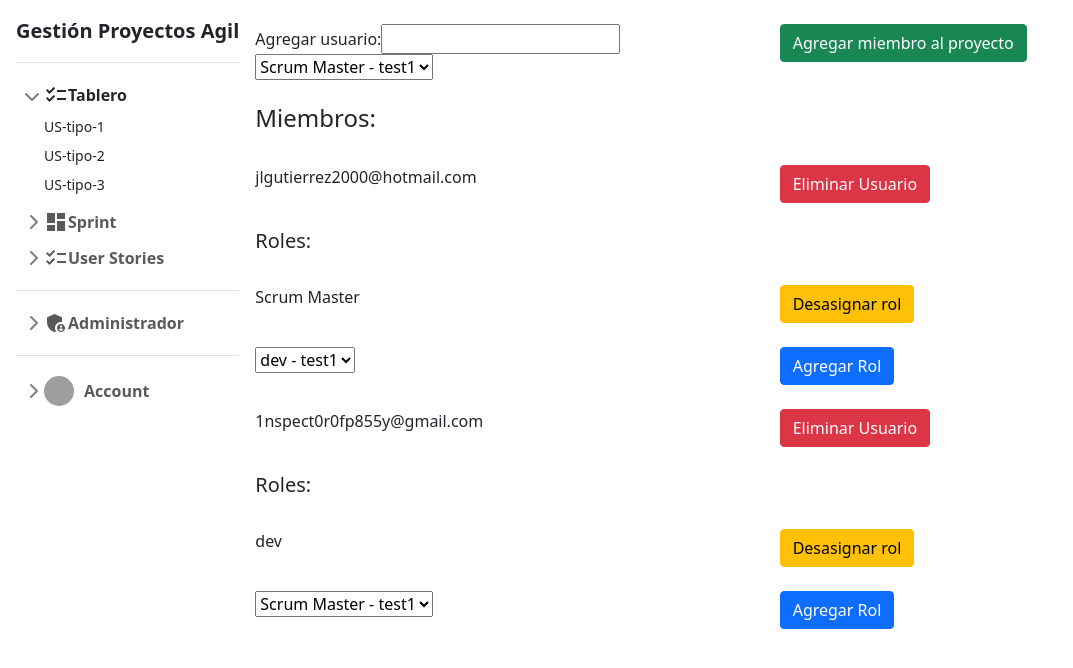
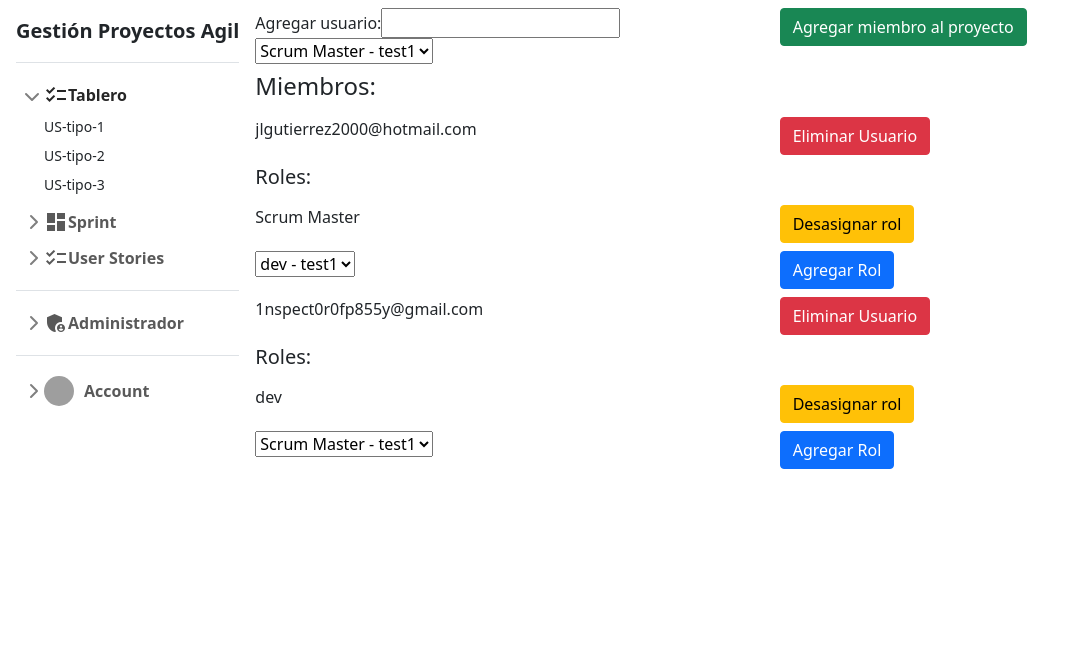
Before and after one commit to jg2kpy/gestion_proyectos_agile, a Django app: page /usuarios/equipo/1/ in a window 1280 px wide. Shown: the top 668 px of the page, without its empty margins (0-1073 px from the left). Run offline with Django 4.2, Linux system fonts and the light colour scheme; a user stored in the database is signed in; data comes from the database, SQL or seed files in the repository; parts of the project's set-up code (start-up, migrations or seed data) failed here and were passed over; some libraries are stand-ins or nearby versions; grey boxes are pictures that could not be loaded.

Commit message:
cambiar el margin top a 2

```diff
--- a/templates/usuarios_equipos/equiporoles.html
+++ b/templates/usuarios_equipos/equiporoles.html
@@ -5,7 +5,7 @@
 {% tiene_rol_en_proyecto user "Scrum Master" proyecto.id as es_master %}
 
 {% if es_master %}
-    <div class="row mt-4">
+    <div class="row mt-2">
         <div class="col-lg-6">
             <form action="{% url 'vista_equipo' proyecto_id %}" method="POST">
 
@@ -26,14 +26,14 @@
             </div>
             </form>
     </div>
-    <div class="row mt-4">
+    <div class="row mt-2">
         <div class="col-lg-6">
             <h4>Miembros:</h4>
         </div>
     </div>
     {% for miembros in proyecto.usuario.all %}
     {% obtener_rol_en_proyecto miembros proyecto.id as rolesActual %}
-        <div class="row mt-4">
+        <div class="row mt-2">
             <div class="col-lg-6">
                 <form action="{% url 'vista_equipo' proyecto_id %}" method="POST">
 
@@ -49,13 +49,13 @@
                 </div>
                 </form>
         </div>
-        <div class="row mt-4">
+        <div class="row mt-2">
             <div class="col-lg-12">
                 <h5>Roles:</h5>
             </div>
         </div>
         {% for r in rolesActual %}
-            <div class="row mt-4">
+            <div class="row mt-2">
                 <div class="col-6">
                     <form action="{% url 'vista_equipo' proyecto_id %}" method="POST">
 
@@ -76,7 +76,7 @@
 
         {% tiene_todos_los_roles miembros proyecto as tiene_todo %}
         {% if tiene_todo %}
-        <div class="row mt-4">
+        <div class="row mt-2">
             <div class="col-lg-6">
                 <form action="{% url 'vista_equipo' proyecto_id %}" method="POST">
 
@@ -103,18 +103,18 @@
 {% else %}
     {% for miembros in proyecto.usuario.all %}
     {% obtener_rol_en_proyecto miembros proyecto.id as rolesActual %}
-        <div class="row mt-4">
+        <div class="row mt-2">
             <div class="col-lg-12">
                 <h4>{{ miembros.email }}</h4>
             </div>
         </div>
-        <div class="row mt-4">
+        <div class="row mt-2">
             <div class="col-lg-12">
                 <h5>Roles:</h5>
             </div>
         </div>
         {% for r in rolesActual %}
-            <div class="row mt-4">
+            <div class="row mt-2">
                 <div class="col-lg-12 offset-lg-2">
                     <p>{{ r }}</p>
                 </div>
```
